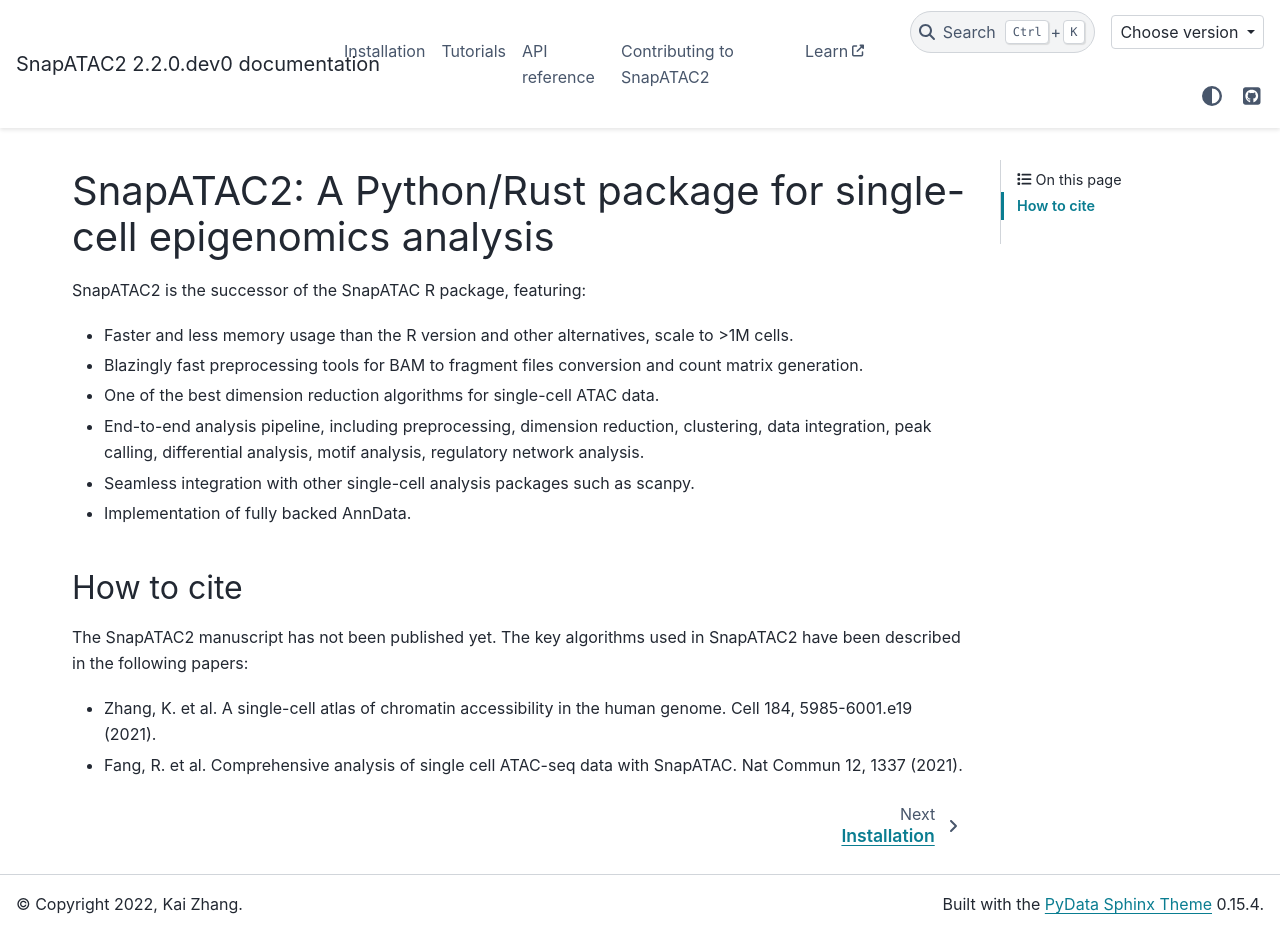
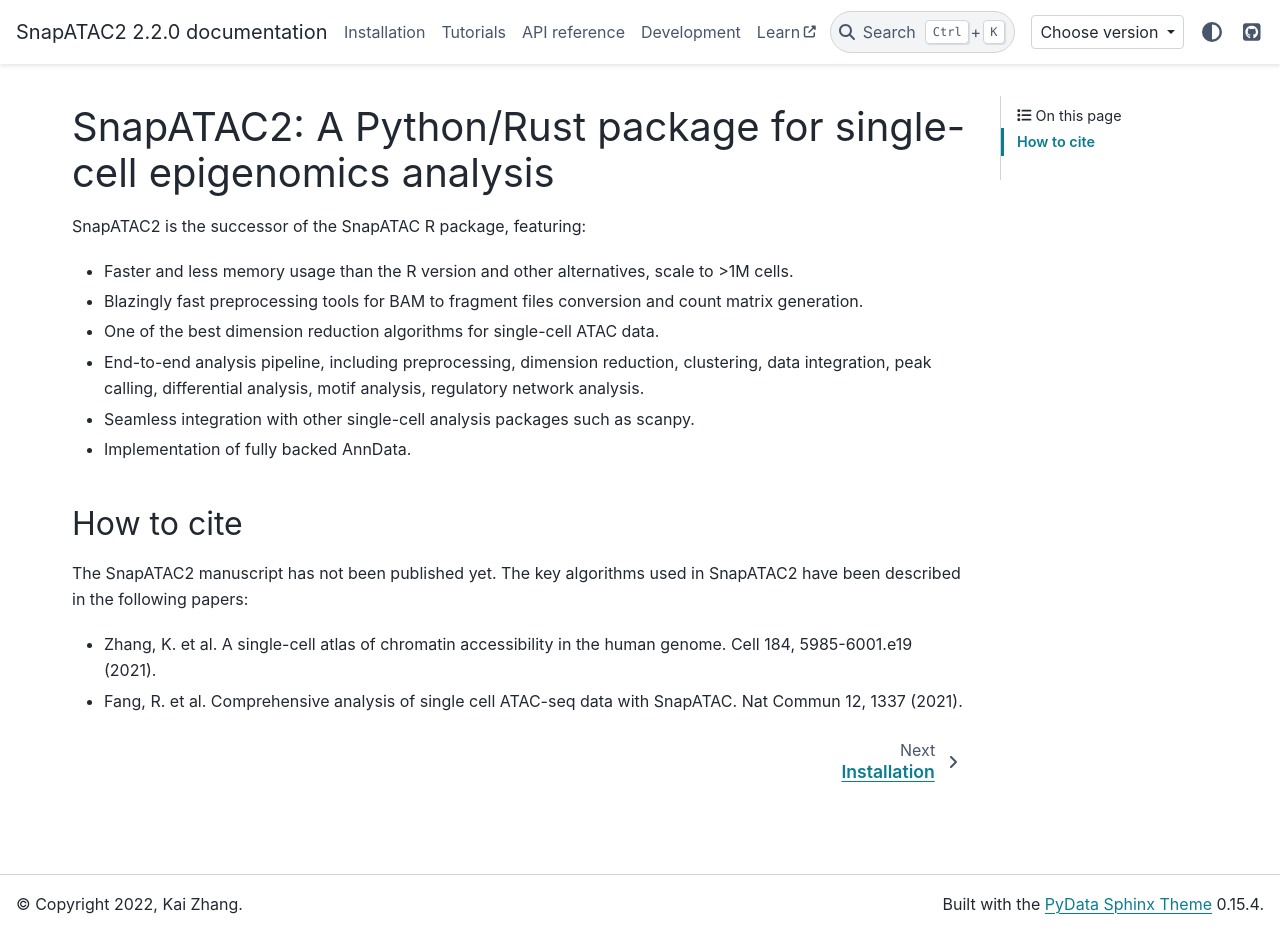
Before and after one commit to kaizhang/SnapATAC2, a Sphinx documentation site: the page built from docs/index.rst, in a window 1280 px wide and 933 px high. Built offline with Sphinx 7.4.7 and the PyData theme 0.15.4, drawn with Linux system fonts in a browser that asks for light colours; pages that are not in the unit, such as notebooks, are missing from menus; the version number is read from the project's files by our own code.

Commit message:
🔖 v2.2.0

```diff
--- a/docs/index.rst
+++ b/docs/index.rst
@@ -26,4 +26,4 @@ SnapATAC2 have been described in the following papers:
    install
    tutorials/index
    reference/index
-   develop
+   Development<develop>
--- a/snapatac2-python/snapatac2/_version.py
+++ b/snapatac2-python/snapatac2/_version.py
@@ -1 +1 @@
-__version__ = "2.2.0.dev0"
+__version__ = "2.2.0"
```
Also changed, not shown: 2 other files.
